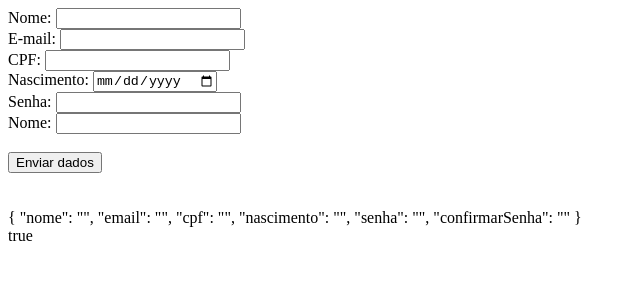
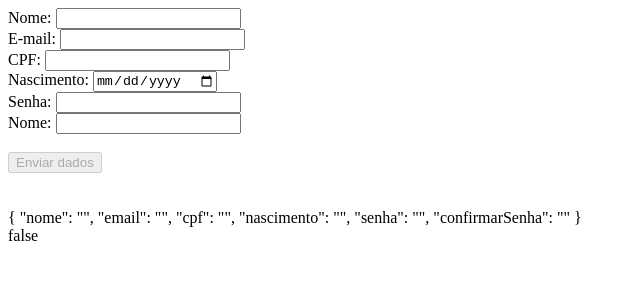
Before and after one commit to LeonardoCesca/trilha-front-2019, an Angular app in the folder Angular/poc-validations-form/: page / in a window 1280 px wide. Shown: the top 300 px of the page, without its empty margins (0-640 px from the left). Built offline with nearby package versions, Linux system fonts and the light colour scheme.

Commit message:
ADD required into fields of form

```diff
--- a/Angular/poc-validations-form/src/app/app.component.ts
+++ b/Angular/poc-validations-form/src/app/app.component.ts
@@ -1,5 +1,5 @@
 import { Component } from '@angular/core';
-import { FormBuilder, FormGroup } from '@angular/forms';
+import { FormBuilder, FormGroup, Validators } from '@angular/forms';
 // import { Usuario } from './usuario';
 
 @Component({
@@ -18,12 +18,19 @@ export class AppComponent {
 
   criarFormularioDeUsuario() {
     this.formularioDeUsuario = this.fb.group({
-      nome: [''],
-      email: [''],
-      cpf: [''],
-      nascimento: [''],
-      senha: [''],
-      confirmarSenha: [''],
+      nome: [
+        '',
+        Validators.compose([
+          Validators.required,
+          Validators.minLength(3),
+          Validators.maxLength(100)
+        ])
+        ],
+      email: ['', Validators.compose([Validators.email])],
+      cpf: ['', Validators.compose([Validators.required])],
+      nascimento: ['', Validators.compose([Validators.required])],
+      senha: ['', Validators.compose([Validators.required])],
+      confirmarSenha: ['', Validators.compose([Validators.required])],
     });
   }
 
```
